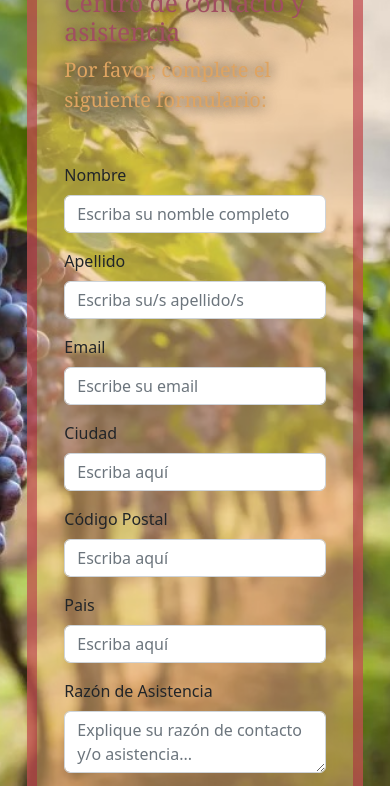
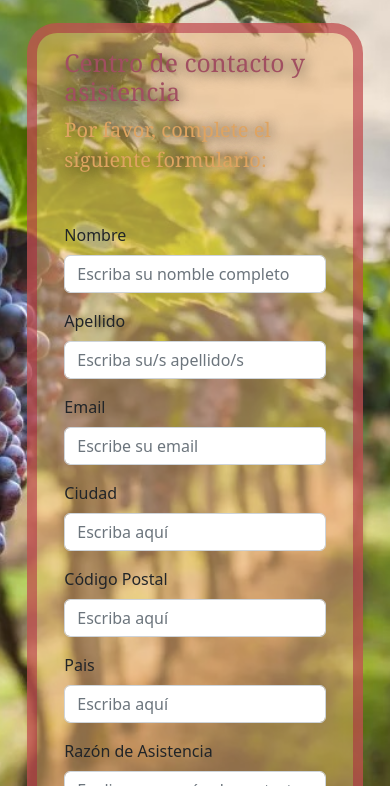
Before and after one commit to AgustinCamassa/PFCamassa, a website: page pages/contacto.html in a window 390 px wide. Shown: the part 134-920 px from the top of the page. Drawn offline with nearby package versions, Linux system fonts and the light colour scheme.

```diff
--- a/pages/contacto.html
+++ b/pages/contacto.html
@@ -68,7 +68,7 @@
     <main>
         <div class="espacio-formulario"></div>
         <section class="fondo-c">
-            <div class="color-formularios">
+            <div class="color-formularios margin">
                 <div class="container fondo-n__div">
                     <div class="row fondo-n__box-n">
                         <h2 class="fondo-n__box-n--titulo">Centro de contacto y asistencia</h2>
--- a/scss/components/_color-formularios.scss
+++ b/scss/components/_color-formularios.scss
@@ -3,7 +3,4 @@
     border: solid 10px $color-p-transparencia;
     padding: 15px;
     border-radius: 30px;
-    @media (max-width: 990px){
-        margin-top: 100px;
-    }
 }
--- a/scss/pages/_contacto.scss
+++ b/scss/pages/_contacto.scss
@@ -57,4 +57,12 @@
             }
         }
     }
+    .margin{
+        @media (max-width: 990px){
+            margin-top: 100px;
+        }
+        @media (max-width: 540px){
+            margin-top: 220px;
+        }
+    }
 }
```
Also changed, not shown: css/styles.css, 1 other file.
